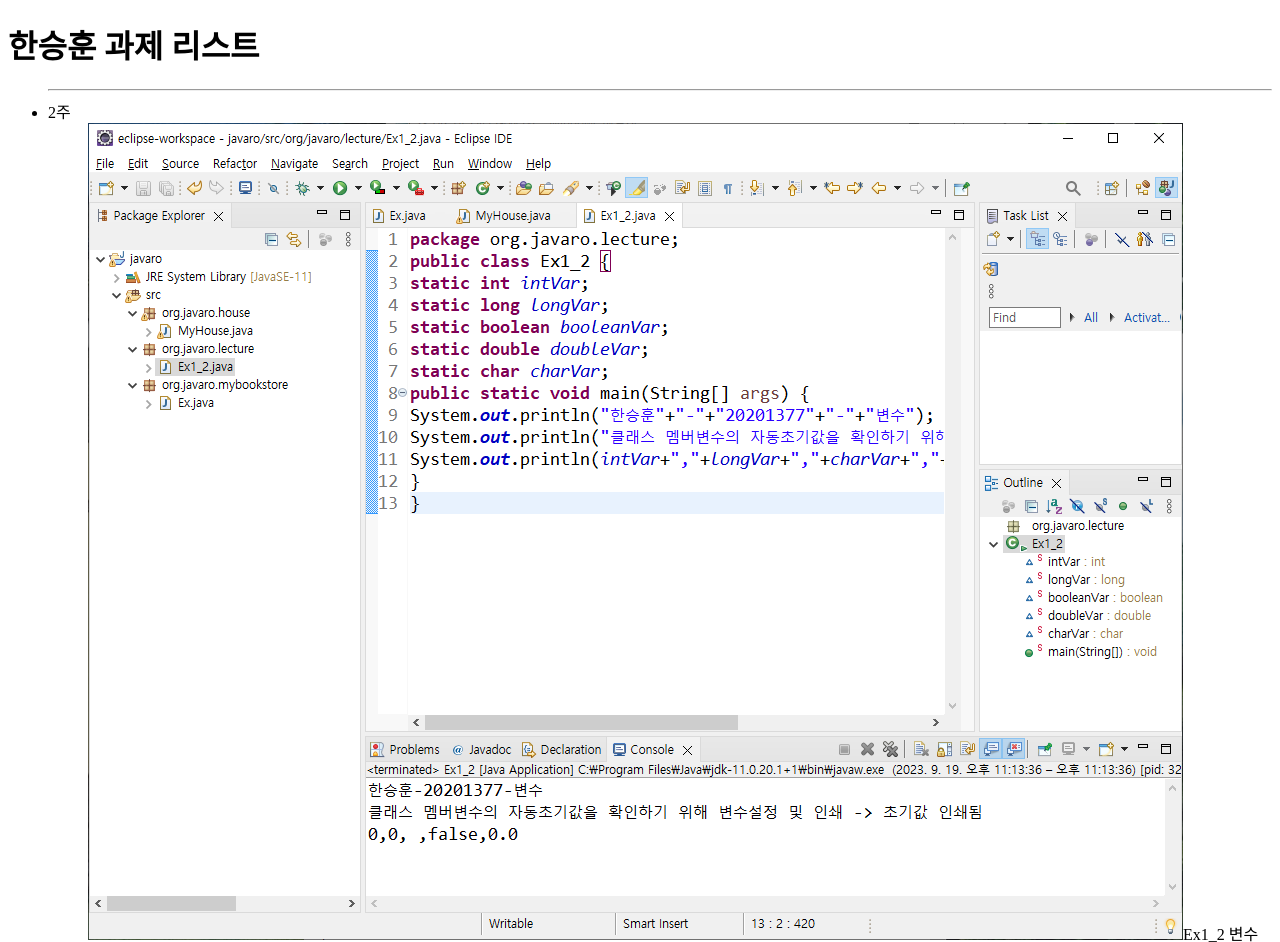
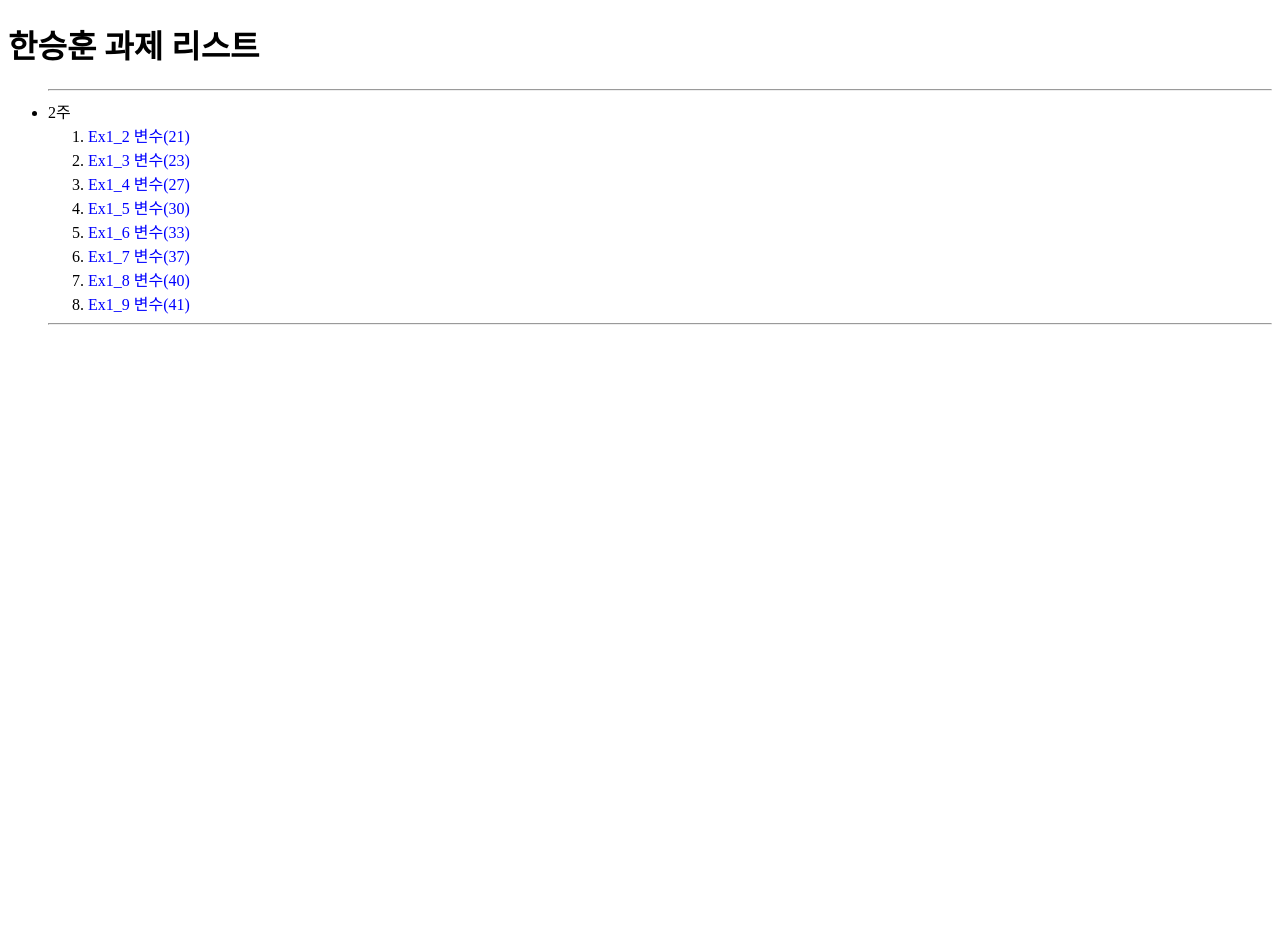
Before and after one commit to 0714han/0714han.github.io, a plain HTML site: page index.html in a window 1280 px wide. Shown: the top 942 px of the page. After the commit the page ends 800 px from the top, so only its background shows below. Drawn offline with Linux system fonts and the light colour scheme.

Commit message:
Update index.html

```diff
--- a/index.html
+++ b/index.html
@@ -12,7 +12,7 @@
   <ul><hr/>
   <li> 2주 </li>
   <ol>
-  <img src="0714han.github.io/week2/변수(21).png">Ex1_2 변수(21)
+  <li><a href="0714han.github.io/week2/Ex1_2 변수(21).html">Ex1_2 변수(21)</a></li>
   <li><a href="0714han.github.io/week2/변수(23).png">Ex1_3 변수(23)</a></li>
   <li><a href="0714han.github.io/week2/변수(27).png">Ex1_4 변수(27)</a></li>
   <li><a href="0714han.github.io/week2/변수(30).png">Ex1_5 변수(30)</a></li>
```
